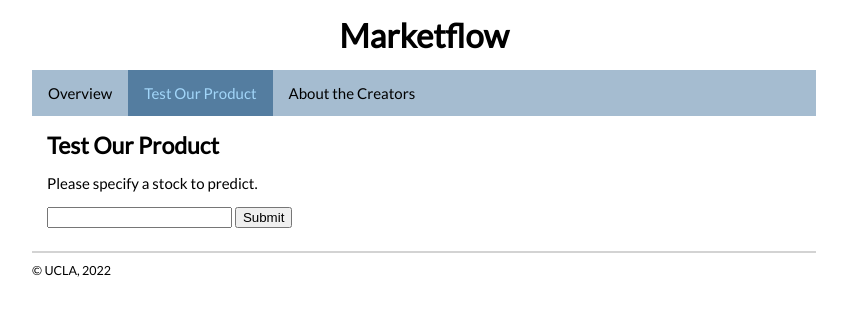
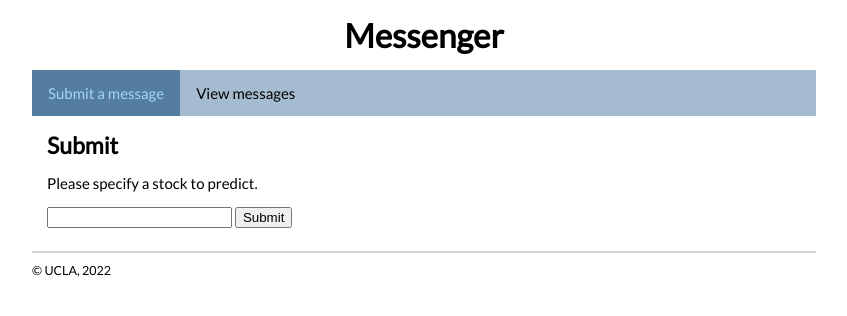
Before and after one commit to jonchang153/flask-web-dev, a Flask app: page / in a window 1280 px wide. Shown: the top 316 px of the page, without its empty margins (216-1063 px from the left). Run offline with Flask 2, Linux system fonts and the light colour scheme.

Commit message:
edit template names of headings and tabs

```diff
--- a/templates/base.html
+++ b/templates/base.html
@@ -2,12 +2,12 @@
 <html lang="en">
   <head>
     <link rel="stylesheet" href="{{ url_for('static', filename='style.css') }}">
-    <title>{% block title %}{% endblock %} - Marketflow</title>
+    <title>{% block title %}{% endblock %} - Messenger</title>
   </head>
 
   <body>
     <header>
-      <h1>Marketflow</h1>
+      <h1>Messenger</h1>
     </header>
 
     <main>
--- a/templates/submit.html
+++ b/templates/submit.html
@@ -1,15 +1,14 @@
 {% extends 'base.html' %}
-{% block title %}Test{% endblock %}
+{% block title %}Submit{% endblock %}
 
 {% block nav %}
 <ul>
-  <li><a href="{{ url_for('main') }}">Overview</a></li>
-  <li><a href="{{ url_for('test') }}" class="active">Test Our Product</a></li>
-  <li><a href="{{ url_for('about') }}">About the Creators</a></li>
+  <li><a href="{{ url_for('submit') }}" class="active">Submit a message</a></li>
+  <li><a href="{{ url_for('view') }}">View messages</a></li>
 </ul>
 {% endblock %}
 
-{% block header %}<h2>Test Our Product</h2>{% endblock %}
+{% block header %}<h2>Submit</h2>{% endblock %}
 
 <!-- CONTENT BEGINS HERE -->
 
@@ -19,20 +18,4 @@
       <input type="text" name="target" id="textbox">
       <input type="submit" value="Submit">
   </form>
-
-  {% if error %}
-    <p>Submission was not valid. Please try again.<p>
-  {% endif %}
-
-  {% if target %}
-    <p>The prediction for {{target}} is . Below is an interactive plot that displays the model's predictions on the most recent 60 days.</p>
-
-    <!-- boilerplate code for plotting graphJSON as plotly -->
-    <div id='chart' class='chart'></div>
-    <script src='https://cdn.plot.ly/plotly-latest.min.js'></script>
-    <script type='text/javascript'>
-      var graphs = {{graphJSON | safe}};
-      Plotly.plot('chart',graphs,{});
-    </script>
-  {% endif %}
 {% endblock %}
```
Also changed, not shown: templates/view.html (+5 -17 lines).
